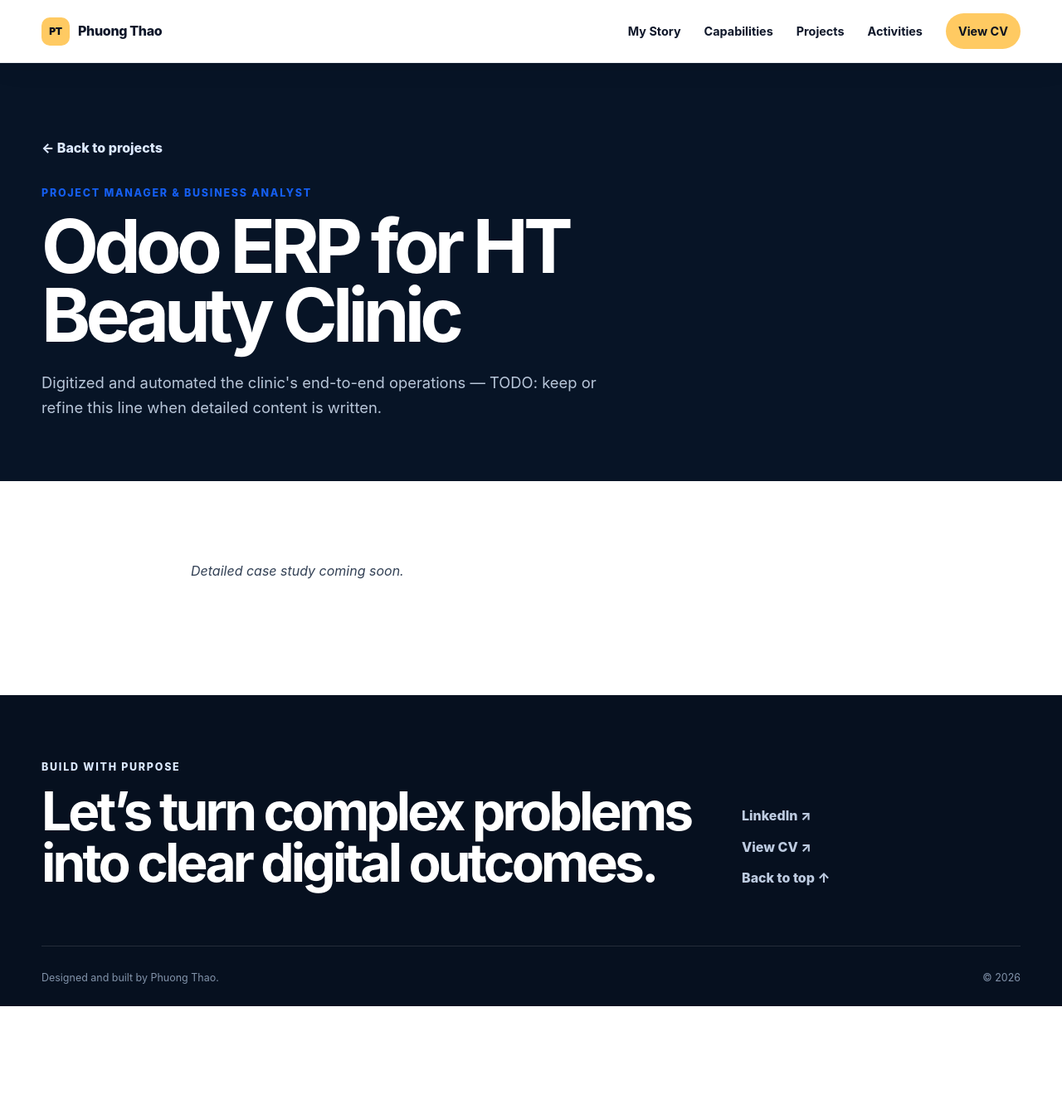
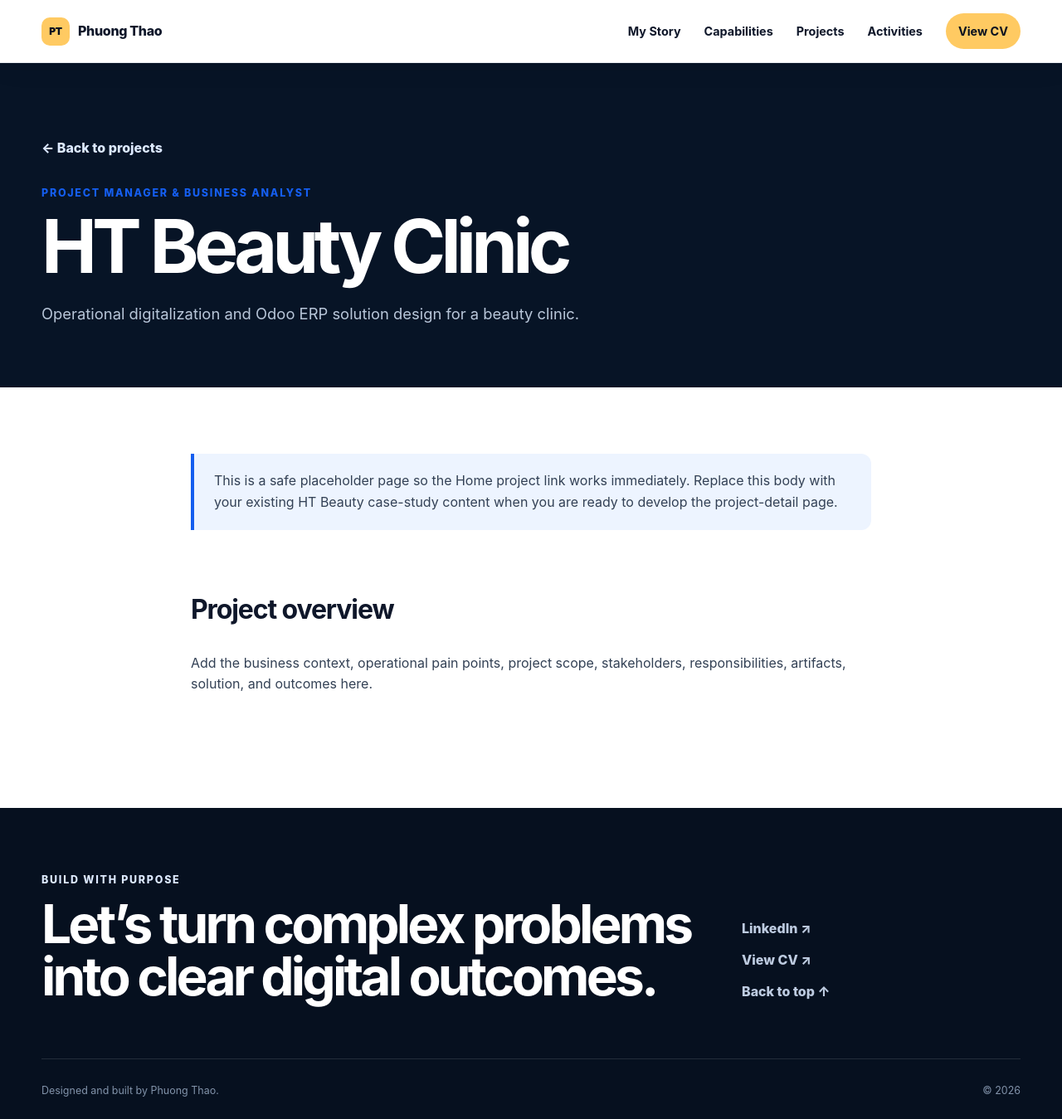
Before and after one commit to dly77915-glitch/project_manager_portfolio, a Jekyll site: the page built from _projects/ht-beauty.md, in a window 1280 px wide and 1349 px high. Shown: the whole window at 83% size. Built offline with Jekyll 4.4.1, drawn with Linux system fonts in a browser that asks for light colours.

```diff
--- a/_config.yml
+++ b/_config.yml
@@ -1,14 +1,22 @@
 title: "Phuong Thao | Digital Project Manager"
 description: "Digital Project Manager portfolio focused on connecting business strategy, technology execution, data, and design."
+
+# GitHub Pages project-site URL:
+# https://dly77915-glitch.github.io/project_manager_portfolio/
 url: "https://dly77915-glitch.github.io"
 baseurl: "/project_manager_portfolio"
-lang: en
+repository: "dly77915-glitch/project_manager_portfolio"
 
+lang: "en"
+timezone: "Asia/Ho_Chi_Minh"
+
+# Shared profile data used by layouts/includes.
 author:
   name: "Phuong Thao"
   role: "Digital Project Manager"
   linkedin: "https://www.linkedin.com/in/thao-dang-53026041a/"
 
+# Project case studies stored in _projects/*.md.
 collections:
   projects:
     output: true
@@ -27,4 +35,7 @@ permalink: pretty
 exclude:
   - README.md
   - README_IMPLEMENTATION.md
+  - DEPLOY_GITHUB_PAGES.md
   - .DS_Store
+  - .jekyll-cache
+  - .sass-cache
--- a/_includes/components/hero-video.html
+++ b/_includes/components/hero-video.html
@@ -31,7 +31,7 @@
     Optional future video:
     Place a compressed MP4 at assets/videos/hero.mp4, then replace the visual above with:
     <video autoplay muted loop playsinline poster="...">
-      <source src="{{ '/assets/videos/hero.mp4' | relative_url }}" type="video/mp4">
+      <source src="/assets/videos/hero.mp4" type="video/mp4">
     </video>
   -->
 </div>
--- a/_projects/ht-beauty.md
+++ b/_projects/ht-beauty.md
@@ -1,27 +1,11 @@
 ---
-slug: ht-beauty
-title: "Odoo ERP for HT Beauty Clinic"
+title: "HT Beauty Clinic"
 role: "Project Manager & Business Analyst"
-summary: "Digitized and automated the clinic's end-to-end operations — TODO: keep or refine this line when detailed content is written."
-tags:
-  - Odoo ERP
-  - Process Optimization
-  - Scheduling System
-cover_image: /assets/images/ht-beauty/cover.jpg
-documents: []
-  # Example (uncomment and fill in when the files exist):
-  # - label: "BRD"
-  #   url: /assets/docs/ht-beauty/brd.pdf
-  # - label: "Process Map"
-  #   url: /assets/docs/ht-beauty/process-map.pdf
+summary: "Operational digitalization and Odoo ERP solution design for a beauty clinic."
 ---
 
-<!--
-  Placeholder on purpose. Per our agreement, the HT Beauty project detail
-  page is not being rewritten in this pass — only the surrounding site
-  structure/design system. Detailed case-study content (the "46 operational
-  gaps" narrative, the double-booking algorithm, before/after, etc.) will be
-  written in a dedicated follow-up task.
--->
+> This is a safe placeholder page so the Home project link works immediately. Replace this body with your existing HT Beauty case-study content when you are ready to develop the project-detail page.
 
-_Detailed case study coming soon._
+## Project overview
+
+Add the business context, operational pain points, project scope, stakeholders, responsibilities, artifacts, solution, and outcomes here.
```
Also changed, not shown: 404.html (added, +16 -0 lines), DEPLOY_GITHUB_PAGES.md (added, +36 -0 lines), _projects/tra-anh.md (+6 -16 lines), README.md (added), README_IMPLEMENTATION.md (added), 9 other files.
